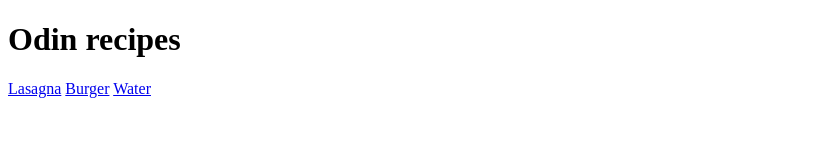
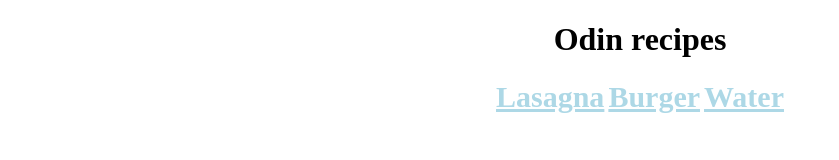
Before and after one commit to AbdulazizBinbaz/odin-recipes, a plain HTML site: page index.html in a window 1280 px wide. Shown: the whole page, without its empty margins (0-839 px from the left). Drawn offline with Linux system fonts and the light colour scheme.

Commit message:
Css added

```diff
--- a/index.html
+++ b/index.html
@@ -5,6 +5,7 @@
     <meta http-equiv="X-UA-Compatible" content="IE=edge">
     <meta name="viewport" content="width=device-width, initial-scale=1.0">
     <title>Document</title>
+    <link rel="stylesheet" href="../style.css">
 </head>
 <body>
     <h1>Odin recipes</h1>
--- /dev/null
+++ b/style.css
@@ -0,0 +1,22 @@
+h1 ,h2 {
+    background-color: #fff;
+    border-bottom: black;
+
+}
+img{
+    width: 700px;
+    height: auto;
+}
+a{
+    color: lightblue;
+    font-weight: bold;
+    font-size: 30px;
+
+}
+body{
+    text-align: center;
+
+}
+li{
+    border-left:700px ;
+}
```
Also changed, not shown: recipes/Water.html (+2 -0 lines), recipes/burger.html (+2 -0 lines), recipes/lasagna.html (+2 -0 lines).
